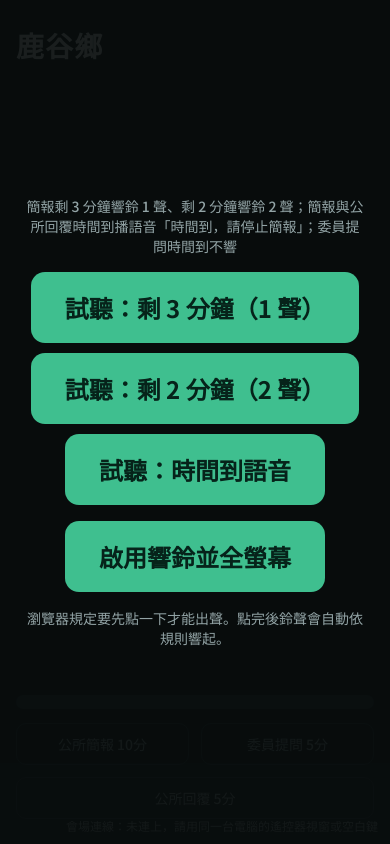
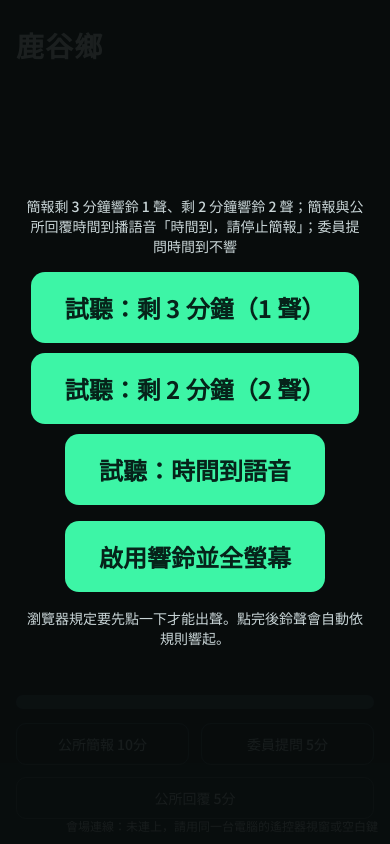
Before and after one commit to jaysung99-dev/nt115, a plain HTML site: page timer.html in a window 390 px wide. Drawn offline with Linux system fonts and the light colour scheme.

Commit message:
計時器顏色調亮
Co-Authored-By: Claude Opus 5.5 <noreply@anthropic.com>
Claude-Session: https://claude.ai/code/session_019hyrwgfYangugooUX7ErPc

```diff
--- a/timer.html
+++ b/timer.html
@@ -6,8 +6,8 @@
 <style>
 /* 投影用深色單一主題：大字倒數置中，遙控頁為單欄按鈕 */
 :root{
-  --bg:#0E1416; --panel:#172126; --line:#26343A; --fg:#EEF3F2; --muted:#93A4A6;
-  --talk:#3FBF8F; --warn:#F2B33D; --over:#F0524A; --ask:#4FA3E8; --reply:#A98BF0;
+  --bg:#0E1416; --panel:#1C282D; --line:#3A4C53; --fg:#FFFFFF; --muted:#C9D5D7;
+  --talk:#3DF5A6; --warn:#FFD028; --over:#FF4D42; --ask:#4DB8FF; --reply:#C9A8FF;
   --display:"Noto Sans TC","Microsoft JhengHei",system-ui,sans-serif;
   --mono:"IBM Plex Mono","Consolas",ui-monospace,monospace;
   color-scheme:dark;
@@ -32,17 +32,17 @@ button:focus-visible{outline:3px solid var(--warn);outline-offset:2px}
 .d-town{font-size:clamp(28px,6vw,88px);font-weight:900;letter-spacing:.04em}
 .d-slot{font-family:var(--mono);color:var(--muted);font-size:clamp(14px,2vw,26px)}
 .d-mid{flex:1;display:flex;flex-direction:column;align-items:center;justify-content:center;gap:1vh;min-height:0}
-.d-phase{font-size:clamp(22px,4.5vw,64px);font-weight:700;padding:.15em .8em;border-radius:999px;background:color-mix(in srgb,var(--ph) 18%,transparent);color:var(--ph)}
-.d-time{font-family:var(--mono);font-weight:600;font-variant-numeric:tabular-nums;font-size:clamp(90px,24vw,360px);line-height:1;color:var(--ph);transition:color .3s}
+.d-phase{font-size:clamp(22px,4.5vw,64px);font-weight:700;padding:.15em .8em;border-radius:999px;background:color-mix(in srgb,var(--ph) 26%,transparent);color:var(--ph)}
+.d-time{font-family:var(--mono);font-weight:700;font-variant-numeric:tabular-nums;font-size:clamp(90px,24vw,360px);line-height:1;color:var(--ph);transition:color .3s}
 .d-note{font-size:clamp(18px,3vw,44px);font-weight:700;min-height:1.3em;color:var(--fg)}
 .d-bar{height:14px;border-radius:7px;background:var(--line);overflow:hidden}
 .d-bar i{display:block;height:100%;background:var(--ph);width:0%;transition:width .5s linear}
 .d-steps{display:flex;gap:12px;margin-top:14px;flex-wrap:wrap}
 .d-steps span{flex:1;min-width:120px;text-align:center;padding:10px;border-radius:10px;border:1px solid var(--line);color:var(--muted);font-size:clamp(14px,1.8vw,24px)}
 .d-steps span.on{border-color:var(--ph);color:var(--fg);background:color-mix(in srgb,var(--ph) 14%,transparent)}
-.d-steps span.done{opacity:.45}
+.d-steps span.done{opacity:.6}
 .paused .d-time{animation:blink 1.2s steps(2) infinite}
-@keyframes blink{50%{opacity:.35}}
+@keyframes blink{50%{opacity:.5}}
 @media (prefers-reduced-motion:reduce){.paused .d-time{animation:none;opacity:.6}}
 #unlock{position:fixed;inset:0;background:rgba(8,12,13,.92);display:flex;flex-direction:column;align-items:center;justify-content:center;gap:16px;z-index:5;text-align:center;padding:24px}
 #unlock button{font-size:24px;font-weight:700;padding:18px 34px;border-radius:14px;border:0;background:var(--talk);color:#06231A}
```
Also changed, not shown: remote.html (+6 -6 lines).
